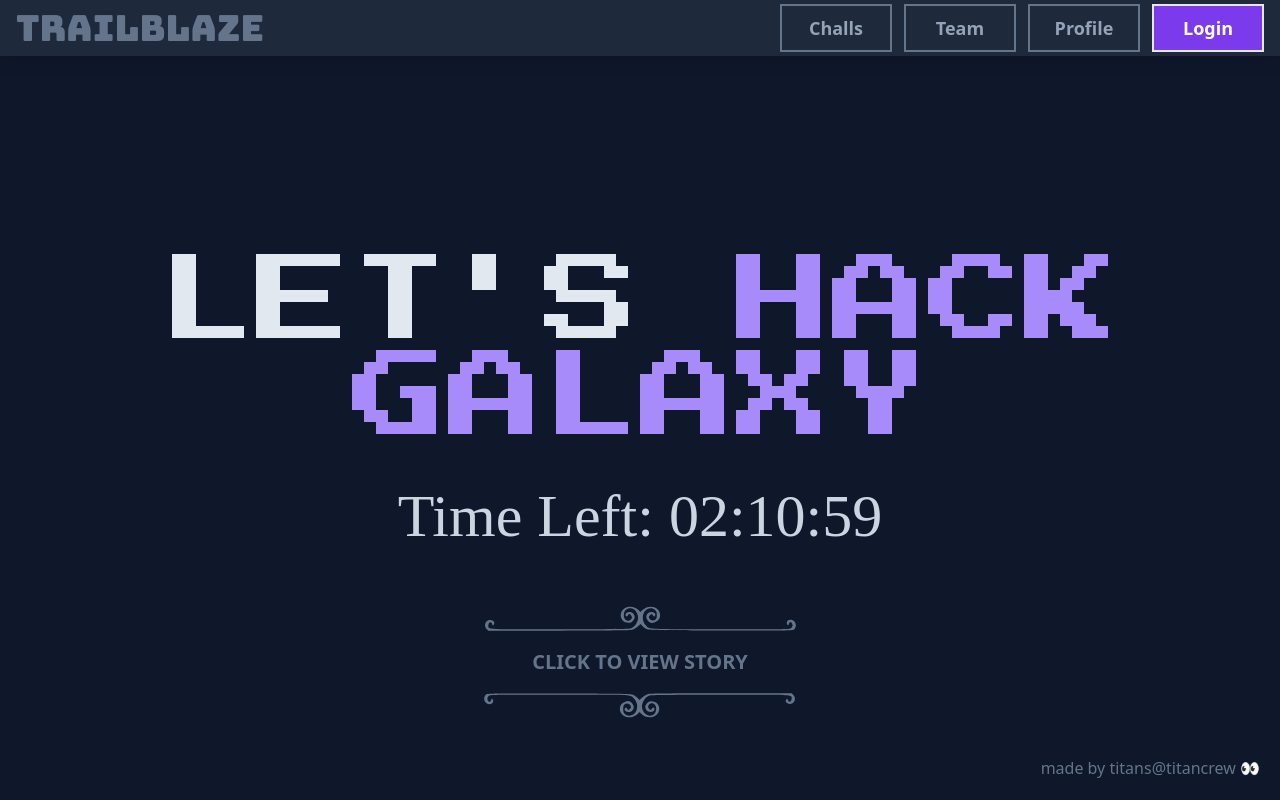
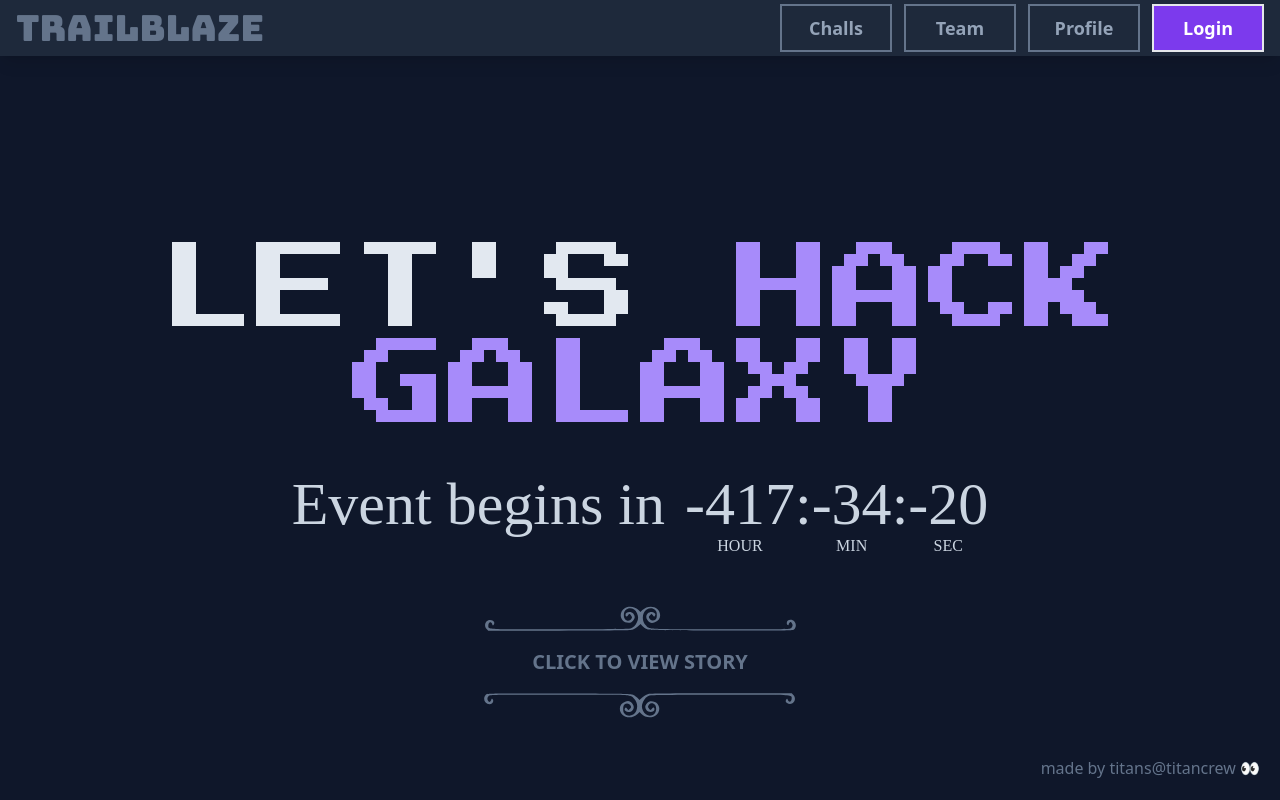
Before and after one commit to CyberLabs-Infosec/TrailBlaze, a Next.js app in the folder client/: page / in a window 1280 px wide. Built offline with nearby package versions, Linux system fonts and the light colour scheme; no server answers; a web font is replaced by a local one.

Commit message:
Added timer to frontend

```diff
--- a/client/app/page.tsx
+++ b/client/app/page.tsx
@@ -5,6 +5,7 @@
 import { toast } from 'react-toastify';
 
 import { setNotification, getNotification } from '../utils/notification';
+import Timer from '../components/Timer';
 
 export default function Page() {
     const vals = ["REACH EARTH", "SOLVE CHALLS", "HACK GALAXY"];
@@ -51,7 +52,7 @@
         <div className="flex absolute justify-center items-center w-full min-h-full bg-slate-900">
             <div className='flex flex-col justify-center items-center gap-10'>
                 <p className='font-PressStart text-slate-200 text-8xl text-center'>LET'S <span id='varVal' className='text-violet-400'>{vals[0]}</span></p>
-                <p className='font-ADLaM text-slate-300 text-6xl'>Time Left: 02:10:59</p>
+                <p className='font-ADLaM text-slate-300 text-6xl flex gap-5'><span>Event begins in</span> <Timer></Timer></p>
                 <div className='absolute text-slate-400 bottom-20 flex flex-col justify-center items-center gap-3'>
                     <div className='bg-cusBorder h-8 w-80 bg-center bg-no-repeat bg-contain'></div>
                     <p className='text-slate-500 text-center text-xl font-bold hover:text-violet-200 transition-all'><Link href="/story">CLICK TO VIEW STORY</Link></p>
--- /dev/null
+++ b/client/components/Timer.tsx
@@ -0,0 +1,34 @@
+import { useEffect } from "react"
+
+export default function() {
+    const eventStart = new Date(process.env.NEXT_PUBLIC_EVENT_START).getTime();
+
+    useEffect(() => {
+        const second = 1000,
+            minute = second * 60,
+            hour = minute * 60,
+            day = hour * 24;
+
+        const countDown = setInterval(() => {
+            try {
+                const timeLeft = eventStart - new Date().getTime();
+                document.getElementById("hours").innerText = Math.floor((timeLeft) / (hour)).toString().padStart(2, '0'),
+                document.getElementById("minutes").innerText = Math.floor((timeLeft % (hour)) / (minute)).toString().padStart(2, '0'),
+                document.getElementById("seconds").innerText = Math.floor((timeLeft % (minute)) / second).toString().padStart(2, '0');
+                return () => clearInterval(countDown);
+            } catch {
+                clearInterval(countDown)
+            }
+        }, 500);
+    }, [])
+
+    return (
+        <span className="flex">
+            <span className="flex flex-col items-center"><span id="hours"></span><span className="text-base">HOUR</span></span>
+            <span>:</span>
+            <span className="flex flex-col items-center"><span id="minutes"></span><span className="text-base">MIN</span></span>
+            <span>:</span>
+            <span className="flex flex-col items-center"><span id="seconds"></span><span className="text-base">SEC</span></span>
+        </span>
+    )
+}
```
Also changed, not shown: 1 other file (tests, documents, lock files or other folders).
